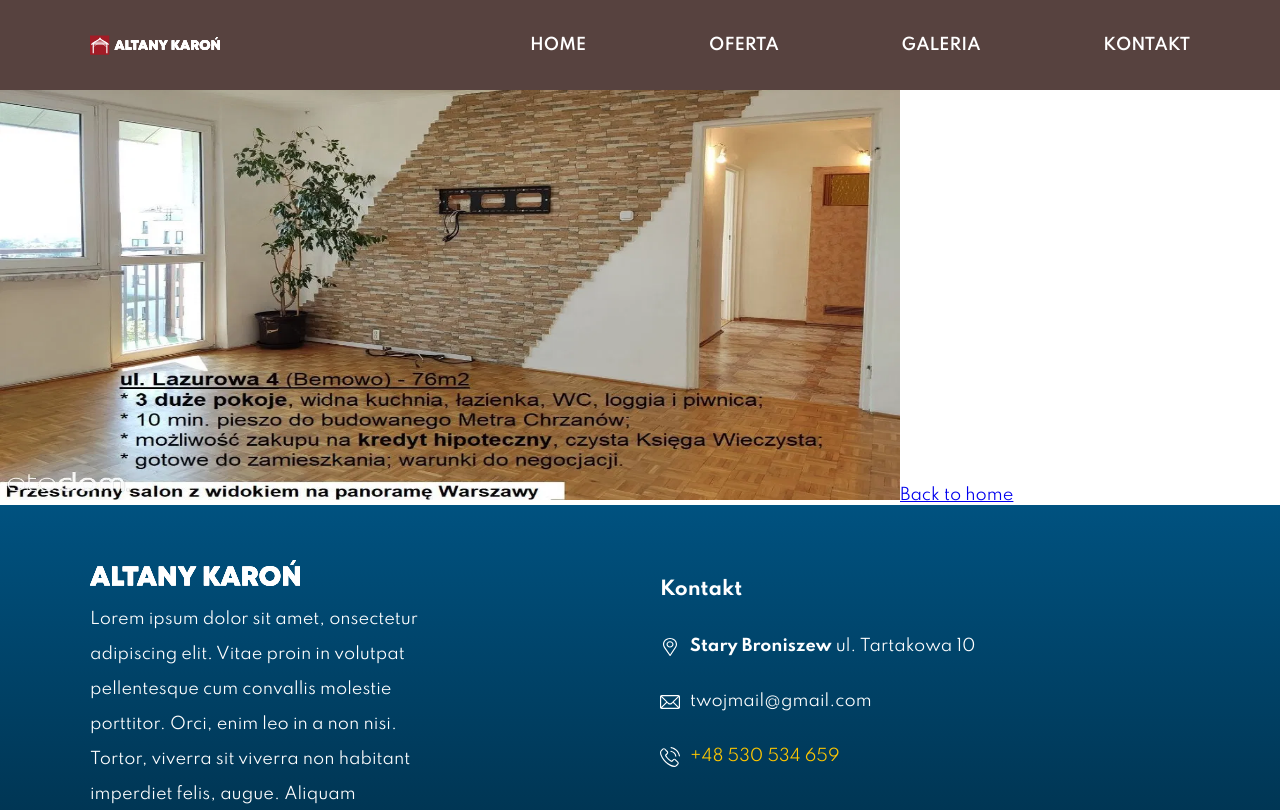
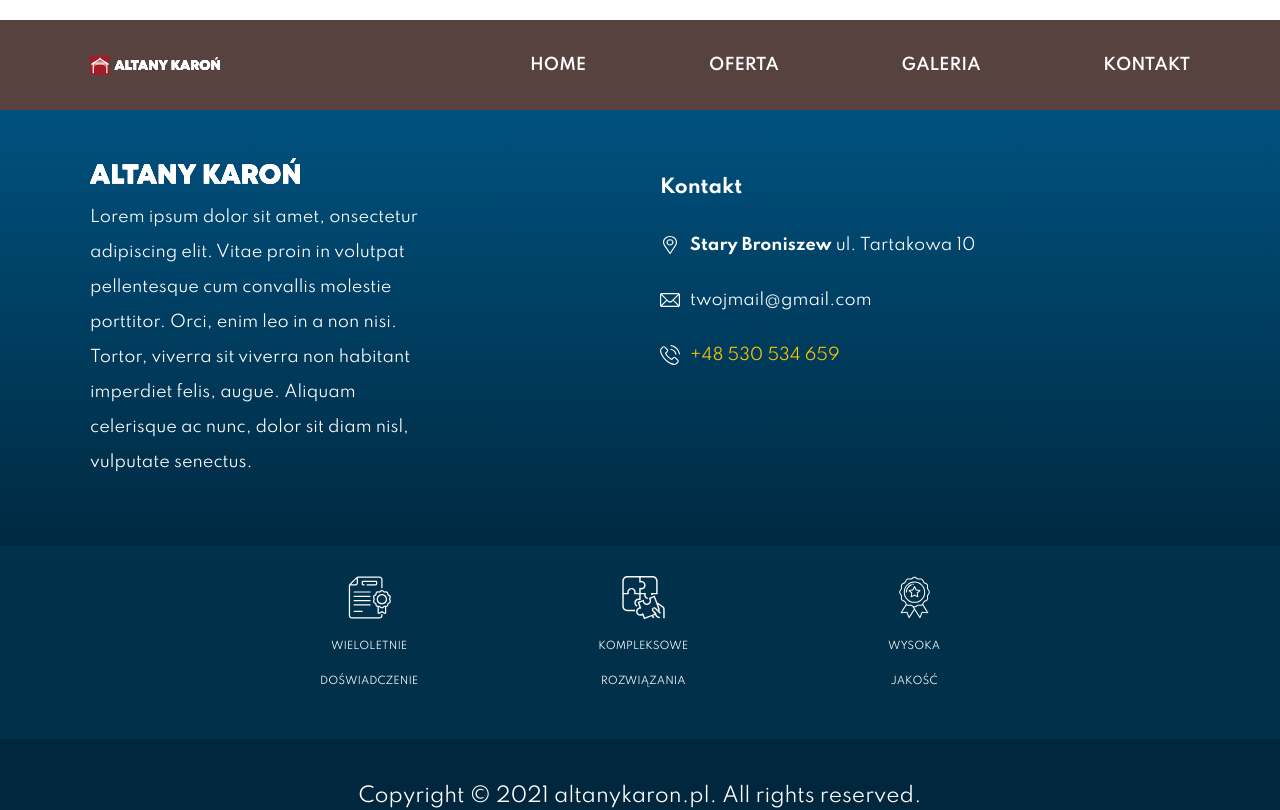
Before and after one commit to Heisenburn/altanykaron, a Next.js app: page /oferta/1 in a window 1280 px wide. Shown: the top 810 px of the page. Built offline with nearby package versions, Linux system fonts and the light colour scheme.

Commit message:
force deployment

```diff
--- a/pages/oferta/[oferta].js
+++ b/pages/oferta/[oferta].js
@@ -31,16 +31,7 @@ export default function Page({ dataFromStaticProps }) {
       </Head>
 
       <MainLayout>
-        {/* <h1 className="title">{matchedAltanaFromJSON.name}</h1>
-        <p>{matchedAltanaFromJSON.daneTechniczne.dodatkoweInfo}</p> */}
-
-        <Image
-          src="/images/test.jpg"
-          height={500} // Desired size with correct aspect ratio
-          width={900} // Desired size with correct aspect ratio
-          alt="Your Name"
-        />
-
+        <h1>In progress...</h1>
         <Link href="/">
           <a>Back to home</a>
         </Link>
```
Also changed, not shown: next.config.js (added).
